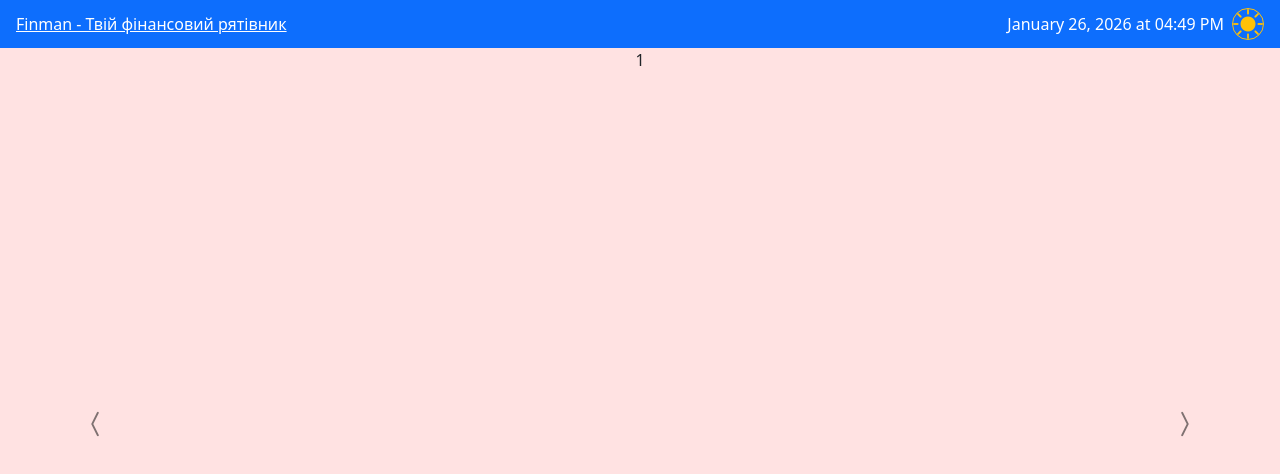
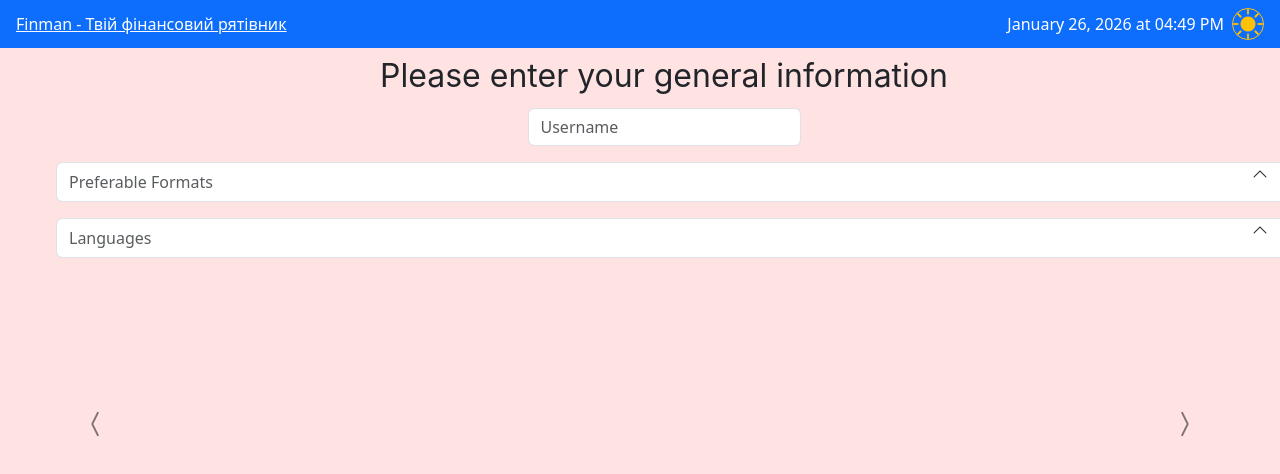
Before and after one commit to oleksandriia-it-team/finman, a Next.js app: page / in a window 1280 px wide. Shown: the top 474 px of the page. Built offline with nearby package versions, Linux system fonts and the light colour scheme.

Commit message:
fixed: input\controlled input, validation schema and registration-form-component

```diff
--- a/src/app/page.tsx
+++ b/src/app/page.tsx
@@ -1,45 +1,7 @@
 'use client';
 
-import { useState } from 'react';
-import Stepper from '../client/shared/сomponents/stepper/stepper';
-import StepperItem from '../client/shared/сomponents/stepper/stepper-item';
+import RegistrationPage from '../client/features/auth/first-page/registration-page';
 
 export default function MainPage() {
-  const [step, setStep] = useState<number>(0);
-
-  return (
-    <Stepper
-      setStep={setStep}
-      currentStep={step}
-    >
-      <StepperItem
-        className="size-full"
-        currentStep={step}
-        step={0}
-      >
-        <div className="bg-red-100 size-full">1</div>
-      </StepperItem>
-      <StepperItem
-        className="size-full"
-        currentStep={step}
-        step={1}
-      >
-        <div className="bg-blue-100 size-full">2</div>
-      </StepperItem>
-      <StepperItem
-        className="size-full"
-        currentStep={step}
-        step={2}
-      >
-        <div className="bg-green-100 size-full">3</div>
-      </StepperItem>
-      <StepperItem
-        className="size-full"
-        currentStep={step}
-        step={3}
-      >
-        <div className="bg-purple-100 size-full">4</div>
-      </StepperItem>
-    </Stepper>
-  );
+  return <RegistrationPage />;
 }
--- a/src/client/features/auth/first-page/form-component/registration-form-component.tsx
+++ b/src/client/features/auth/first-page/form-component/registration-form-component.tsx
@@ -2,9 +2,12 @@
 
 import '../styles/first-page.scss';
 import ControlledInput from '../../../../shared/сomponents/controlled-fields/controlled-input/controled-input-component';
-import ControlledDropdown from '../../../../shared/сomponents/controlled-fields/controlled-dropdown/controlled-dropdown';
+import DefaultDropdown from '../../../../shared/сomponents/fields/dropdown/default-dropdown';
+import { FormProvider, useForm } from 'react-hook-form';
 
 export default function RegistrationFormComponent() {
+  const methods = useForm();
+
   const languages = [
     { label: 'English', value: 'English' },
     { label: 'Spanish', value: 'Spanish' },
@@ -18,6 +21,7 @@ export default function RegistrationFormComponent() {
   ];
 
   return (
+    <FormProvider {...methods}>
       <form className="flex flex-col justify-center ">
         <div className=" text-center">
           <p className="form-text">Please enter your general information</p>
@@ -27,18 +31,19 @@ export default function RegistrationFormComponent() {
           name="userName"
           placeholder="Username"
         />
-      <ControlledDropdown
+        <DefaultDropdown
           className="w-full form-input"
-        name="preferableLocale"
           placeholder="Preferable Formats"
           options={formats}
+          onChange={(value) => console.log(value)}
         />
-      <ControlledDropdown
+        <DefaultDropdown
           className="w-full form-input"
-        name="language"
           placeholder="Languages"
           options={languages}
+          onChange={(value) => console.log(value)}
         />
       </form>
+    </FormProvider>
   );
 }
--- a/src/client/features/auth/first-page/form-component/shared/registration-form.ts
+++ b/src/client/features/auth/first-page/form-component/shared/registration-form.ts
@@ -1,9 +1,9 @@
 'use client';
 import { useForm } from 'react-hook-form';
-import { yupResolver } from '@hookform/resolvers/yup';
 import { userSchema } from './validation-schema';
 import { useUserInformation } from '../../../../../entities/user-information/use-user-information.store';
 import { UserInformation } from '../../../../../entities/user-information/models/user-infomation.model';
+import { zodResolver } from '@hookform/resolvers/zod';
 
 /**
  * Sets up and manages a user registration form with validation using `react-hook-form` and Yup.
@@ -29,7 +29,7 @@ export function useSetupRegistration(onSuccessAction: (data: UserInformation) =>
   const setUserInformation = useUserInformation((state) => state.setUserInformation);
 
   const methods = useForm({
-    resolver: yupResolver(userSchema),
+    resolver: zodResolver(userSchema),
     mode: 'onChange',
     defaultValues: {
       userName: '',
--- a/src/client/features/auth/first-page/form-component/shared/validation-schema.ts
+++ b/src/client/features/auth/first-page/form-component/shared/validation-schema.ts
@@ -1,10 +1,10 @@
-import { object, string } from 'yup';
+import { object, string } from 'zod';
 
 export const userSchema = object({
   userName: string()
-    .required('Username is required')
     .min(3, 'Your username must be at least 3 characters')
-    .max(20, 'Your username must be no longer than 20 characters'),
-  language: string().required('Please choose a language'),
-  preferableLocale: string().required('Please choose a preferable locale'),
+    .max(20, 'Your username must be no longer than 20 characters')
+    .nonoptional('Username is required'),
+  language: string().nonoptional('Please choose a language'),
+  preferableLocale: string().nonoptional('Please choose a preferable locale'),
 });
--- a/src/client/features/auth/first-page/registration-page.tsx
+++ b/src/client/features/auth/first-page/registration-page.tsx
@@ -1,38 +1,52 @@
 'use client';
 
 import './styles/first-page.scss';
+import Stepper from '../../../shared/сomponents/stepper/stepper';
+import StepperItem from '../../../shared/сomponents/stepper/stepper-item';
+import { useState } from 'react';
+import RegistrationFormComponent from './form-component/registration-form-component';
 
 //Page-component that meets user when launch app.
 // Realised as stepper component which shows reg form in first app-launch
 
 export default function RegistrationPage() {
-  // const stepperRef = useRef<Stepper | null>(null);
-  //
-  // const { methods, submit } = useSetupRegistration(() => {
-  //   stepperRef.current?.nextCallback();
-  // });
-  //
-  // return (
-  //   <div className="flex items-center h-full ">
-  //     <Stepper className={ 'my-stepper ' } ref={ stepperRef }>
-  //       <StepperPanel header="Page I">
-  //         <FormProvider { ...methods }>
-  //           <div className=" content flex items-center justify-center ">
-  //             <div className=" flex-auto flex justify-center align-items-center font-medium">
-  //               <RegistrationFormComponent/></div>
-  //             <PageButton onClick={ submit }/>
-  //           </div>
-  //         </FormProvider>
-  //       </StepperPanel>
-  //       <StepperPanel header="Page 2">
-  //         <div className="Content flex items-center justify-center ">
-  //           <div className=" flex-auto flex justify-center align-items-center font-medium">
-  //             <SecondPage/>
-  //           </div>
-  //           <PageButton className="scale-x-[-1]" onClick={ () => stepperRef.current?.prevCallback() }/>
-  //         </div>
-  //       </StepperPanel>
-  //     </Stepper>
-  //   </div>
-  // );
+  const [step, setStep] = useState<number>(0);
+
+  return (
+    <Stepper
+      setStep={setStep}
+      currentStep={step}
+    >
+      <StepperItem
+        className="size-full"
+        currentStep={step}
+        step={0}
+      >
+        <div className="bg-red-100 size-full">
+          <RegistrationFormComponent />
+        </div>
+      </StepperItem>
+      <StepperItem
+        className="size-full"
+        currentStep={step}
+        step={1}
+      >
+        <div className="bg-blue-100 size-full">2</div>
+      </StepperItem>
+      <StepperItem
+        className="size-full"
+        currentStep={step}
+        step={2}
+      >
+        <div className="bg-green-100 size-full">3</div>
+      </StepperItem>
+      <StepperItem
+        className="size-full"
+        currentStep={step}
+        step={3}
+      >
+        <div className="bg-purple-100 size-full">4</div>
+      </StepperItem>
+    </Stepper>
+  );
 }
--- a/src/client/shared/сomponents/controlled-fields/controlled-dropdown/controlled-dropdown.tsx
+++ b/src/client/shared/сomponents/controlled-fields/controlled-dropdown/controlled-dropdown.tsx
@@ -1,4 +1,3 @@
-import React from 'react';
 import { Controller, useFormContext } from 'react-hook-form';
 import clsx from 'clsx';
 import Dropdown from '../../fields/dropdown/dropdown';
--- a/src/client/shared/сomponents/controlled-fields/controlled-input/controled-input-component.tsx
+++ b/src/client/shared/сomponents/controlled-fields/controlled-input/controled-input-component.tsx
@@ -1,25 +1,31 @@
+'use client';
+
 import { ControlledInputProps } from '../props/controlled-input.props';
+import clsx from 'clsx';
+import { Controller, useFormContext } from 'react-hook-form';
+import InputComponent from '../../fields/input/input-component';
 
 // TODO update later
-export default function ControlledInput({ name, placeholder, className }: ControlledInputProps) {
-  // const { control } = useFormContext();
-  // return (
-  //   <Controller
-  //     name={ name }
-  //     control={ control }
-  //     render={ ({ field, fieldState }) => (
-  //       <div className="flex flex-col items-center justify-center">
-  //         <InputComponent
-  //           className={ `input-component ${ className || '' } ${ fieldState.invalid ? 'p-invalid' : '' }` }
-  //           placeholder={ placeholder }
-  //           value={ field.value ?? '' }
-  //           onChange={ field.onChange }
-  //         />
-  //         { fieldState.error && (
-  //           <p className="error-text">{ fieldState.error.message }</p>
-  //         ) }
-  //       </div>
-  //     ) }
-  //   />
-  // );
+export default function ControlledInput({ name, className, ...props }: ControlledInputProps) {
+  const { control } = useFormContext();
+  return (
+    <Controller
+      name={name}
+      control={control}
+      render={({ field, fieldState }) => {
+        const classes = clsx(className, 'form-control');
+        return (
+          <div className="flex flex-col items-center justify-center">
+            <InputComponent
+              {...props}
+              className={classes}
+              value={field.value ?? ''}
+              onChange={(value) => field.onChange(value)}
+            />
+            {fieldState.error && <p className="error-text">{fieldState.error.message}</p>}
+          </div>
+        );
+      }}
+    />
+  );
 }
--- a/src/client/shared/сomponents/fields/input/input-component.tsx
+++ b/src/client/shared/сomponents/fields/input/input-component.tsx
@@ -1,6 +1,7 @@
 'use client';
 
 import { InputProps } from '../props/input.props';
+import clsx from 'clsx';
 
 /**
  * InputComponent
@@ -23,12 +24,17 @@ import { InputProps } from '../props/input.props';
  * />
  */
 
-export default function InputComponent({ value, className, placeholder, onChange }: InputProps) {
-  // return <>
-  //   <InputText className={ `input-component ${ className || '' } ` }
-  //     placeholder={ placeholder }
-  //     value={ value }
-  //     onChange={ (newValue) => onChange?.(newValue.target.value) }
-  //   />
-  // </>;
+export default function InputComponent({ value, className, placeholder, onChange }: InputProps<string>) {
+  const classes = clsx('form-control', className);
+
+  return (
+    <div className="flex flex-col justify-center items-center">
+      <input
+        className={classes}
+        placeholder={placeholder}
+        value={value ?? ''}
+        onChange={(newValue) => onChange?.(newValue.target.value)}
+      />
+    </div>
+  );
 }
```
Lines whose indentation alone changed are shown as unchanged.
